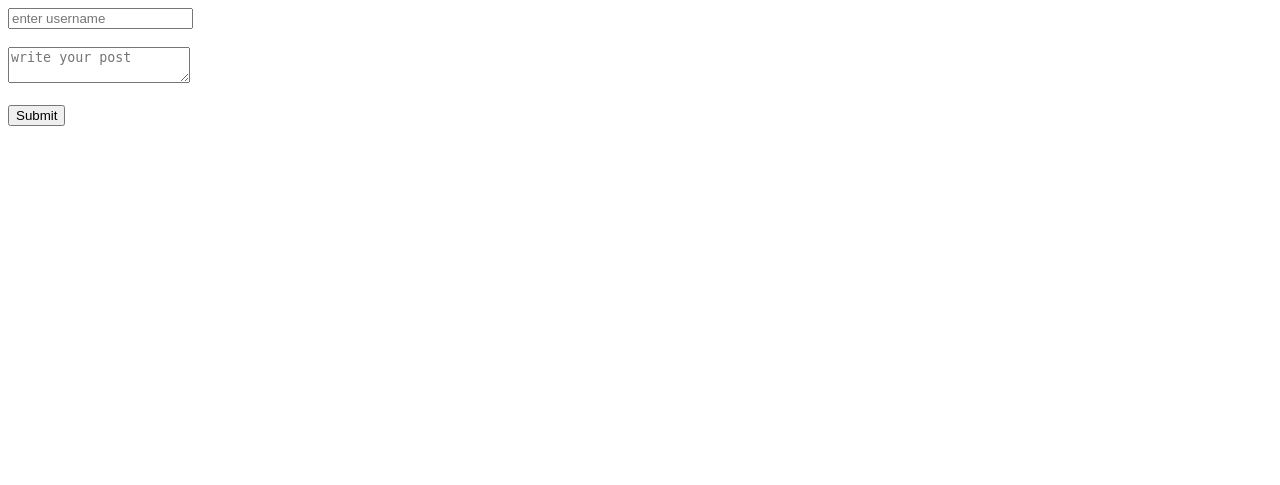
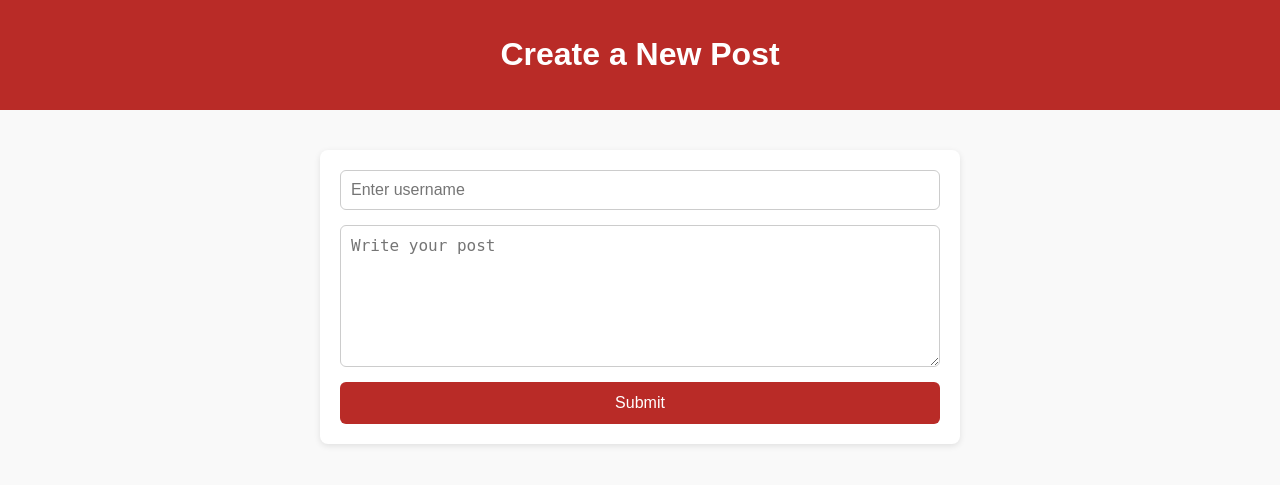
Before and after one commit to Adarshanshu/Backend, a Node server app: page /post/new in a window 1280 px wide. Shown: the top 485 px of the page. Run offline with Node 20, Linux system fonts and the light colour scheme.

Commit message:
added some of the functionalities

```diff
--- a/restFulAPI/views/index.ejs
+++ b/restFulAPI/views/index.ejs
@@ -8,6 +8,8 @@
 </head>
 <body>
     <h1 class="heading">Quora Posts</h1>
+   <button class="home"> <a href="/">Home</a></button>
+   <button class="new"> <a href="http://localhost:8080/post/new">Create New Post</a></button>
     <% for(let post of posts) { %>
     <div class="post">
         <h2>@<%= post.username  %></h2>
--- a/restFulAPI/views/new.ejs
+++ b/restFulAPI/views/new.ejs
@@ -1,16 +1,84 @@
 <!DOCTYPE html>
 <html lang="en">
 <head>
-    <meta charset="UTF-8">
-    <meta name="viewport" content="width=device-width, initial-scale=1.0">
-    <title>Create A new Post</title>
+  <meta charset="UTF-8">
+  <meta name="viewport" content="width=device-width, initial-scale=1.0">
+  <title>Create A New Post</title>
+  <style>
+    body {
+      font-family: Arial, sans-serif;
+      background-color: #f9f9f9;
+      margin: 0;
+      padding: 0;
+    }
+
+    header {
+      background-color: #b92b27;
+      color: white;
+      padding: 15px;
+      text-align: center;
+    }
+
+    .container {
+      max-width: 600px;
+      margin: 40px auto;
+      padding: 20px;
+      background: #fff;
+      border-radius: 8px;
+      box-shadow: 0 2px 6px rgba(0,0,0,0.1);
+    }
+
+    form {
+      display: flex;
+      flex-direction: column;
+    }
+
+    input, textarea {
+      font-size: 16px;
+      padding: 10px;
+      margin-bottom: 15px;
+      border: 1px solid #ccc;
+      border-radius: 6px;
+      outline: none;
+      transition: border-color 0.3s;
+    }
+
+    input:focus, textarea:focus {
+      border-color: #b92b27;
+    }
+
+    textarea {
+      resize: vertical;
+      min-height: 120px;
+    }
+
+    button {
+      background-color: #b92b27;
+      color: white;
+      border: none;
+      padding: 12px;
+      font-size: 16px;
+      border-radius: 6px;
+      cursor: pointer;
+      transition: background-color 0.3s;
+    }
+
+    button:hover {
+      background-color: #a0201d;
+    }
+  </style>
 </head>
 <body>
+  <header>
+    <h1>Create a New Post</h1>
+  </header>
+
+  <div class="container">
     <form method="post" action="/post">
-        <input placeholder="enter username" name="username"><br> <br>
-        <textarea placeholder="write your post" name="content"></textarea><br><br>
-        <button>Submit</button>
+      <input placeholder="Enter username" name="username" required>
+      <textarea placeholder="Write your post" name="content" required></textarea>
+      <button>Submit</button>
     </form>
-
+  </div>
 </body>
 </html>
```
Also changed, not shown: restFulAPI/public/style.css (+8 -0 lines).
